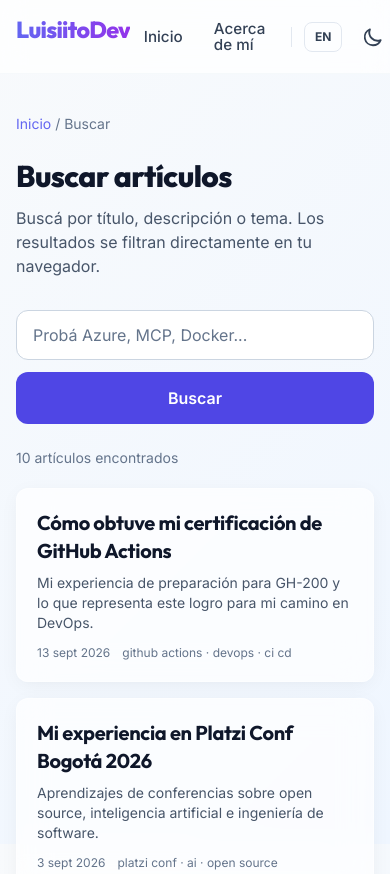
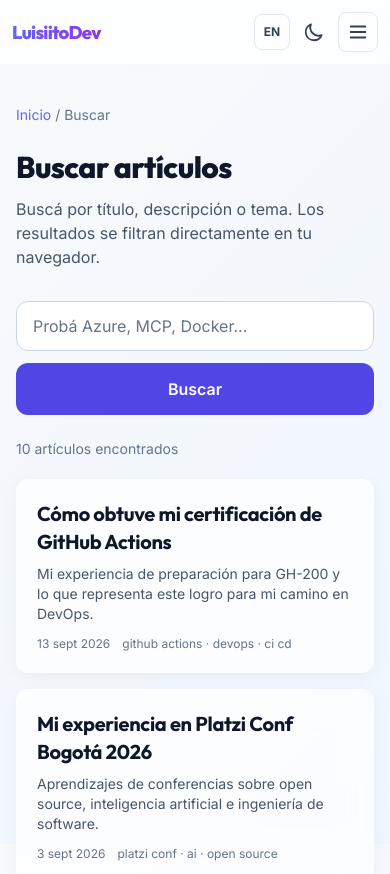
Before and after one commit to LuisiitoDev/ossified-osiris, an Astro site: page /es/search in a window 390 px wide. Shown: the top 874 px of the page. Built offline with nearby package versions, Linux system fonts and the light colour scheme; Astro itself is replaced by a stand-in of ours; some packages are replaced by stand-ins of ours.

Commit message:
fix(nav): collapse Home/About into accessible mobile menu and keep language/theme visible

```diff
--- a/src/components/Header.astro
+++ b/src/components/Header.astro
@@ -9,15 +9,15 @@ const alternate = alternateLocaleRoute(Astro.url.pathname);
 
 <a class="skip-to-main" href="#main-content">{t.skip}</a>
 <header class="sticky top-0 z-50 transition-colors duration-300">
-	<nav aria-label={t.navigation} class="mx-auto flex max-w-6xl items-center justify-between px-4 sm:px-6 py-4">
-		<h2 class="text-xl font-bold tracking-tight">
+	<nav aria-label={t.navigation} class="relative mx-auto flex max-w-6xl items-center justify-between gap-2 px-3 py-3 sm:px-6 sm:py-4">
+		<h2 class="m-0 min-w-0 shrink-0 text-xl font-bold tracking-tight">
 			<a href={localeRoute("/", locale)} class="brand-link bg-gradient-to-r from-indigo-500 to-purple-600 bg-clip-text text-transparent dark:from-indigo-400 dark:to-purple-400">
 				{SITE_TITLE}
 			</a>
 		</h2>
 
-		<div class="flex h-9 items-center gap-3 leading-none sm:gap-6">
-			<div class="internal-links flex items-center gap-1 sm:gap-2">
+		<div class="flex h-10 shrink-0 items-center gap-1.5 leading-none sm:h-9 sm:gap-6">
+			<div class="internal-links hidden items-center gap-1 sm:flex sm:gap-2">
 				<HeaderLink href={localeRoute("/", locale)}>{t.home}</HeaderLink>
 				<HeaderLink href={localeRoute("/about", locale)}>{t.about}</HeaderLink>
 			</div>
@@ -40,7 +40,7 @@ const alternate = alternateLocaleRoute(Astro.url.pathname);
 				</a>
 			</div>
 
-			<div class="h-5 w-[1px] bg-slate-200 dark:bg-slate-800"></div>
+			<div class="hidden h-5 w-[1px] bg-slate-200 dark:bg-slate-800 sm:block"></div>
 
             <a
               href={alternate}
@@ -48,7 +48,7 @@ const alternate = alternateLocaleRoute(Astro.url.pathname);
               lang={locale === 'en' ? 'es' : 'en'}
               aria-label={locale === 'en' ? 'Cambiar a español' : 'Switch to English'}
               title={locale === 'en' ? 'Ver en español' : 'View in English'}
-              class="rounded-lg border border-slate-200 px-2.5 py-1.5 text-xs font-bold text-slate-700 transition-colors hover:border-indigo-400 hover:text-indigo-600 focus-visible:outline-2 focus-visible:outline-indigo-500 dark:border-slate-700 dark:text-slate-200"
+              class="inline-flex h-9 min-w-9 items-center justify-center rounded-lg border border-slate-200 px-2 text-xs font-bold text-slate-700 transition-colors hover:border-indigo-400 hover:text-indigo-600 focus-visible:outline-2 focus-visible:outline-indigo-500 dark:border-slate-700 dark:text-slate-200"
             >
               {locale === 'en' ? 'ES' : 'EN'}
             </a>
@@ -64,6 +64,26 @@ const alternate = alternateLocaleRoute(Astro.url.pathname);
 					<path stroke-linecap="round" stroke-linejoin="round" d="M12 3v1m0 16v1m9-9h-1M4 9H3m15.364-6.364l-.707.707M6.343 17.657l-.707.707m12.728 0l-.707-.707M6.343 6.343l-.707-.707m12.728 0A9 9 0 115.636 5.636 9 9 0 0117.657 5.636z" />
 				</svg>
 			</button>
+
+            <!-- Compact, keyboard-accessible navigation for phones. -->
+            <details class="mobile-menu relative sm:hidden">
+              <summary
+                class="flex h-10 w-10 cursor-pointer list-none items-center justify-center rounded-lg border border-slate-200 text-slate-700 transition-colors hover:border-indigo-400 hover:text-indigo-600 focus-visible:outline-2 focus-visible:outline-indigo-500 dark:border-slate-700 dark:text-slate-200 [&::-webkit-details-marker]:hidden"
+                aria-label={locale === 'es' ? 'Abrir menú de navegación' : 'Open navigation menu'}
+              >
+                <svg aria-hidden="true" xmlns="http://www.w3.org/2000/svg" width="22" height="22" fill="none" viewBox="0 0 24 24" stroke="currentColor" stroke-width="2" stroke-linecap="round" stroke-linejoin="round">
+                  <path d="M4 6h16M4 12h16M4 18h16" />
+                </svg>
+              </summary>
+              <div
+                class="mobile-menu-panel absolute right-0 top-[calc(100%+0.6rem)] z-[60] w-56 max-w-[calc(100vw-1.5rem)] rounded-xl border border-slate-200 bg-white p-2 shadow-xl dark:border-slate-700 dark:bg-slate-900"
+                role="group"
+                aria-label={t.navigation}
+              >
+                <HeaderLink href={localeRoute("/", locale)}>{t.home}</HeaderLink>
+                <HeaderLink href={localeRoute("/about", locale)}>{t.about}</HeaderLink>
+              </div>
+            </details>
 		</div>
 	</nav>
 </header>
@@ -184,4 +204,30 @@ const alternate = alternateLocaleRoute(Astro.url.pathname);
 		width: 22px;
 		height: 22px;
 	}
+
+  @media (max-width: 639px) {
+    .brand-link {
+      font-size: 1.15rem;
+      letter-spacing: -0.04em;
+      white-space: nowrap;
+    }
+
+    .theme-toggle-btn {
+      width: 36px;
+      height: 36px;
+      padding: 0.4rem;
+    }
+
+    .mobile-menu-panel :global(a) {
+      display: block;
+      width: 100%;
+      margin: 0;
+      padding: 0.75rem 0.9rem;
+    }
+
+    .mobile-menu[open] summary {
+      color: rgb(var(--accent));
+      background: rgba(var(--accent), 0.09);
+    }
+  }
 </style>
```
